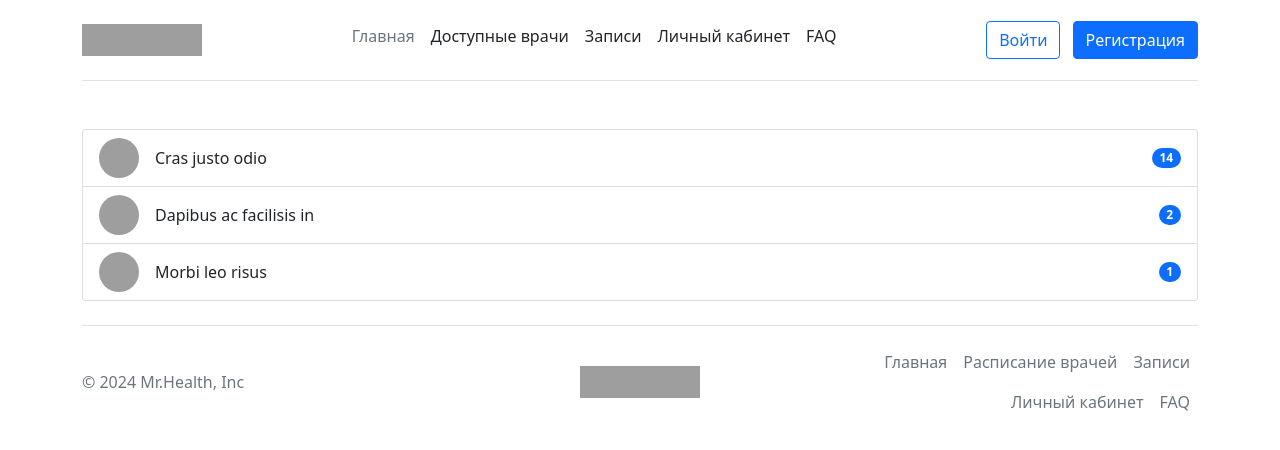
After one commit to SudokuShifter/medicine_service, a Django app: template Medicine_service/records/templates/check_records.html in a window 1280 px wide. The commit adds this page. Shown: the top 450 px of the page. Run offline with Django 5.2, Linux system fonts and the light colour scheme; the template is opened without the code that fills it, so the values that code supplies are empty; some libraries are stand-ins or nearby versions; grey boxes are pictures that could not be loaded.

Commit message:
Реализовал класс-вью для отображения записей пользователя

```diff
--- /dev/null
+++ b/Medicine_service/records/templates/check_records.html
@@ -0,0 +1,30 @@
+{% extends 'base.html' %}
+{% load static %}
+{% load widget_tweaks %}
+{% block content %}
+<div class="container mt-5">
+   <ul class="list-group">
+       <li class="list-group-item d-flex justify-content-between align-items-center">
+            <div class="d-flex align-items-center">
+                <img src="{% static 'img/photo1.jpg' %}" alt="avatar" class="rounded-circle me-3" style="width: 40px; height: 40px;">
+                Cras justo odio
+            </div>
+            <span class="badge bg-primary rounded-pill">14</span>
+       </li>
+       <li class="list-group-item d-flex justify-content-between align-items-center">
+            <div class="d-flex align-items-center">
+                <img src="{% static 'img/photo2.jpg' %}" alt="avatar" class="rounded-circle me-3" style="width: 40px; height: 40px;">
+                Dapibus ac facilisis in
+            </div>
+            <span class="badge bg-primary rounded-pill">2</span>
+       </li>
+       <li class="list-group-item d-flex justify-content-between align-items-center">
+            <div class="d-flex align-items-center">
+                <img src="{% static 'img/photo3.jpg' %}" alt="avatar" class="rounded-circle me-3" style="width: 40px; height: 40px;">
+                Morbi leo risus
+            </div>
+            <span class="badge bg-primary rounded-pill">1</span>
+       </li>
+   </ul>
+</div>
+{% endblock %}
--- a/Medicine_service/records/urls.py
+++ b/Medicine_service/records/urls.py
@@ -6,5 +6,6 @@ from . import views
 urlpatterns = [
     path('', views.DoctorListView.as_view(), name='doc_list'),
     path('rate_doc/<int:pk>/', views.RateDoctorView.as_view(), name='rate_doc'),
-    path('create/<int:pk>/', views.CreateRecord.as_view(), name='record_doc')
+    path('create/<int:pk>/', views.CreateRecord.as_view(), name='record_doc'),
+    path('my_records/', views.CheckRecords.as_view(), name='check_records')
 ]
--- a/Medicine_service/templates/base.html
+++ b/Medicine_service/templates/base.html
@@ -29,7 +29,7 @@
                 <li><a href="#" class="nav-link px-2 link-dark">Записи пациентов</a></li>
                 {% else %}
                 <li><a href="{% url 'doc_list' %}" class="nav-link px-2 link-dark">Доступные врачи</a></li>
-                <li><a href="#" class="nav-link px-2 link-dark">Записи</a></li>
+                <li><a href="{% url 'check_records' %}" class="nav-link px-2 link-dark">Записи</a></li>
                 {% endif %}
                 {% if user.is_authenticated %}
                     {% if user.is_staff %}
```
Also changed, not shown: Medicine_service/records/views.py (+12 -0 lines).
